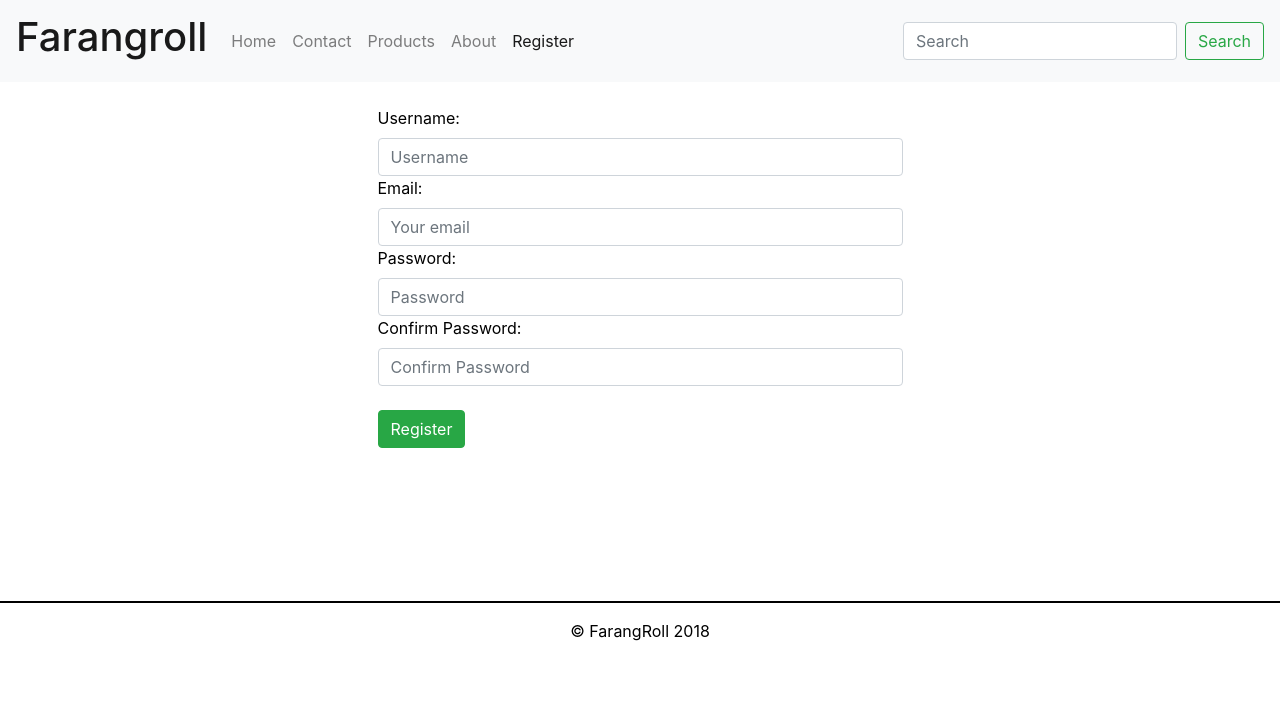
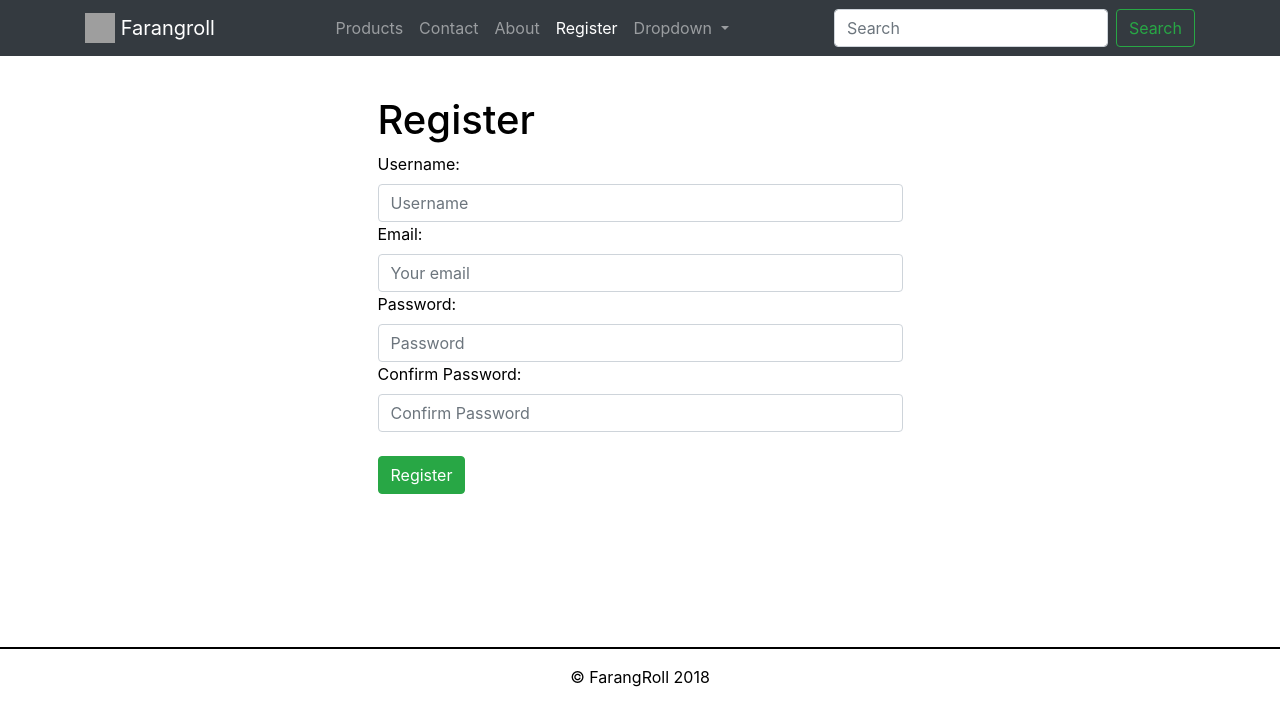
Before and after one commit to jmuhamm5/PyEcom, a Django app: page /register/ in a window 1280 px wide. Shown: the top 726 px of the page. Run offline with Django 3.2, Linux system fonts and the light colour scheme; some libraries are stand-ins or nearby versions; grey boxes are pictures that could not be loaded.

Commit message:
template edits

```diff
--- a/src/ecommerce/templates/pages/auth/register.html
+++ b/src/ecommerce/templates/pages/auth/register.html
@@ -1,10 +1,12 @@
 {% extends 'base.html' %} {% block content %}
+
+
 <div class="col-sm-6 col-12 offset-3 pt-4">
+    <h1>Register</h1>
     <form action="" method="POST">{% csrf_token %} {{ form }}
         <br/>
         <button type="submit" class="btn btn-success">Register</button>
     </form>
 </div>
 
-
 {% endblock %}
--- a/src/ecommerce/templates/partials/header.html
+++ b/src/ecommerce/templates/partials/header.html
@@ -10,8 +10,10 @@
     <link rel="icon" href="../../../../favicon.ico">
 
     <title>FarangRoll</title>
+    <!-- Custom External CSS -->
     {% include 'base/css.html' %}
-    <!-- {% block base_head %}{% endblock %} -->
+    <!-- Custom Inline CSS -->
+    {% block base_head %}{% endblock %}
 
 </head>
 
@@ -19,11 +21,10 @@
 
     <header>
         {% url 'home' as home_url %} {% url 'contact' as contact_url %} {% url 'products:list' as product_list_url %} {% url 'about' as about_url %} {% url 'login' as login_url %} {% url 'register' as register_url %}
-        <nav class="navbar navbar-expand-lg navbar-light bg-light">
+        <nav class="navbar navbar-expand-lg navbar-dark bg-dark mb-3">
+            <div class="container">
                 <a class="navbar-brand" href="{{ home_url }}">
-                {% if brand_name %}
-                    <h1>{{ brand_name }}</h1>
-                {% else %}
+                    <img src="https://getbootstrap.com/docs/4.1/assets/brand/bootstrap-solid.svg" width="30" height="30" class="d-inline-block align-top" alt=""> {% if brand_name %} {{ brand_name }} {% else %}
                     <h1>JBM eCommerce</h1>
                     {% endif %}
                 </a>
@@ -31,15 +32,15 @@
               <span class="navbar-toggler-icon"></span>
             </button>
                 <div class="collapse navbar-collapse" id="navbarNav">
-                <ul class="navbar-nav">
-                    <li class="nav-item {% if request.path == home_url %}active{% endif %}">
+                    <ul class="navbar-nav mx-auto pl-5">
+                        <li class="nav-item {% if request.path == product_list_url %}active{% endif %}">
+                            <a class="nav-link" href="{{ product_list_url }}">Products</a>
+                        </li>
+                        <!-- <li class="nav-item {% if request.path == home_url %}active{% endif %}">
                         <a class="nav-link" href="{{ home_url }}">Home</a>
-                    </li>
+                    </li> -->
                         <li class="nav-item {% if request.path == contact_url %}active{% endif %}">
                             <a class="nav-link" href="{{ contact_url }}">Contact</a>
-                    </li>
-                    <li class="nav-item {% if request.path == product_list_url %}active{% endif %}">
-                        <a class="nav-link" href="{{ product_list_url }}">Products</a>
                         </li>
                         <li class="nav-item {% if request.path == about_url %}active{% endif %}">
                             <a class="nav-link" href="{{ about_url }}">About</a>
@@ -54,14 +55,23 @@
                             <a class="nav-link" href="{{ register_url }}">Register</a>
                         </li>
                         {% endif %}
-                    <!-- <li class="nav-item {% if request.path == login_url %}active{% endif %}">
-                        <a class="nav-link" href="{{ login_url }}">Login</a>
-                    </li> -->
+                        <li class="nav-item dropdown">
+                            <a class="nav-link dropdown-toggle" href="#" id="navbarDropdown" role="button" data-toggle="dropdown" aria-haspopup="true" aria-expanded="false">
+                          Dropdown
+                        </a>
+                            <div class="dropdown-menu" aria-labelledby="navbarDropdown">
+                                <a class="dropdown-item" href="#">Action</a>
+                                <a class="dropdown-item" href="#">Another action</a>
+                                <div class="dropdown-divider"></div>
+                                <a class="dropdown-item" href="#">Something else here</a>
+                            </div>
+                        </li>
                     </ul>
                     <form class="form-inline my-2 my-lg-0 ml-auto">
                         <input class="form-control mr-sm-2" type="search" placeholder="Search" aria-label="Search">
                         <button class="btn btn-outline-success my-2 my-sm-0" type="submit">Search</button>
                     </form>
                 </div>
+            </div>
         </nav>
     </header>
--- a/src/products/templates/products/detail.html
+++ b/src/products/templates/products/detail.html
@@ -1,6 +1,6 @@
 {% extends 'base.html' %} {% load staticfiles%} {% block content %}
 
-<div class="container">
+
 <div class="row">
     <div class="col">
         <h1>{{ object.title }}</h1>
@@ -16,6 +16,6 @@
         <p>{{ object.description|linebreaks }}</p>
     </div>
 </div>
-</div>
+
 
 {% endblock %}
--- a/src/products/templates/products/list.html
+++ b/src/products/templates/products/list.html
@@ -1,5 +1,5 @@
 {% extends 'base.html' %}{% load staticfiles%} {% block content %}
-<div class="container offset-1 pt-4">
+
 <div class="row">
     {% for obj in object_list %}
     <div class="col">
@@ -22,5 +22,5 @@
 {% endif %}
 <br/><br/> {% endfor %}
 </div>
-</div>
+
 {% endblock %}
```
Also changed, not shown: src/ecommerce/templates/pages/auth/login.html (+3 -14 lines), src/ecommerce/templates/pages/home.html (+3 -7 lines). Lines whose indentation alone changed are shown as unchanged.
